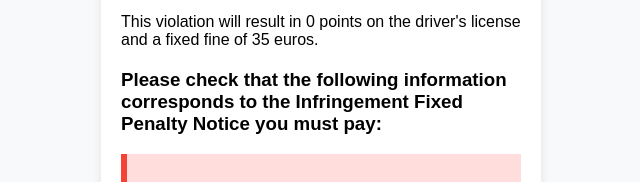
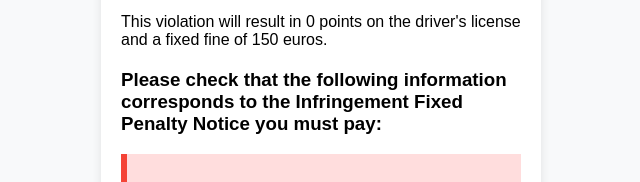
Before and after one commit to Gregoryyuann/Simutaion, a plain HTML site: page index.html in a window 1280 px wide. Shown: the part 571-753 px from the top of the page, 319-959 px from the left. Drawn offline with Linux system fonts and the light colour scheme.

Commit message:
Update index.html

```diff
--- a/index.html
+++ b/index.html
@@ -28,7 +28,7 @@
             <h3>Details of the violation</h3>
             <p>Ms. and Mr.</p>
             <p>The vehicle with the registration certificate in your name has been inspected and found to be inconvenient to park.</p>
-            <p>This violation will result in 0 points on the driver's license and a fixed fine of 35 euros.</p>
+            <p>This violation will result in 0 points on the driver's license and a fixed fine of 150 euros.</p>
         </div>
         <div class="additional-info">
             <h3>Please check that the following information corresponds to the Infringement Fixed Penalty Notice you must pay:</h3>
```
